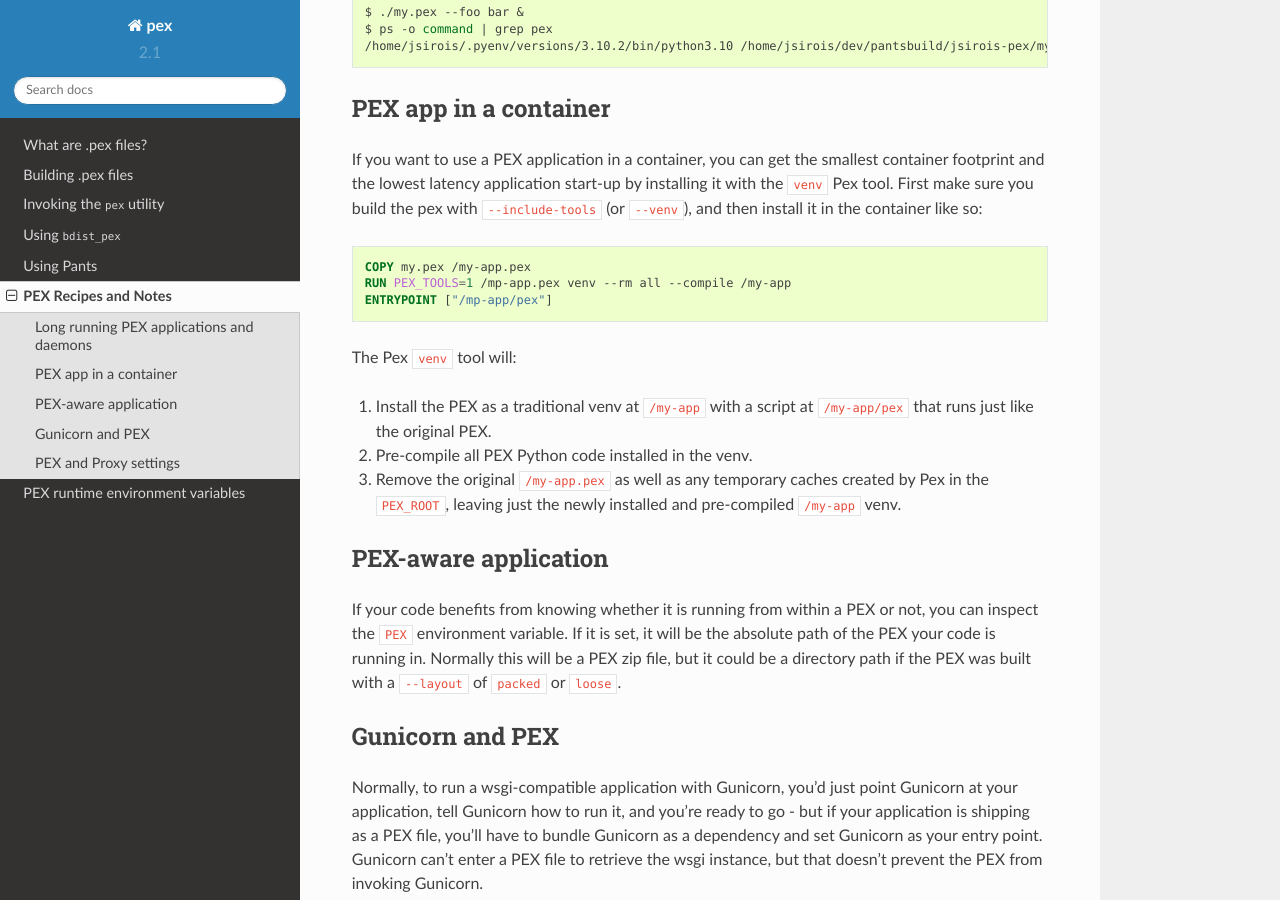
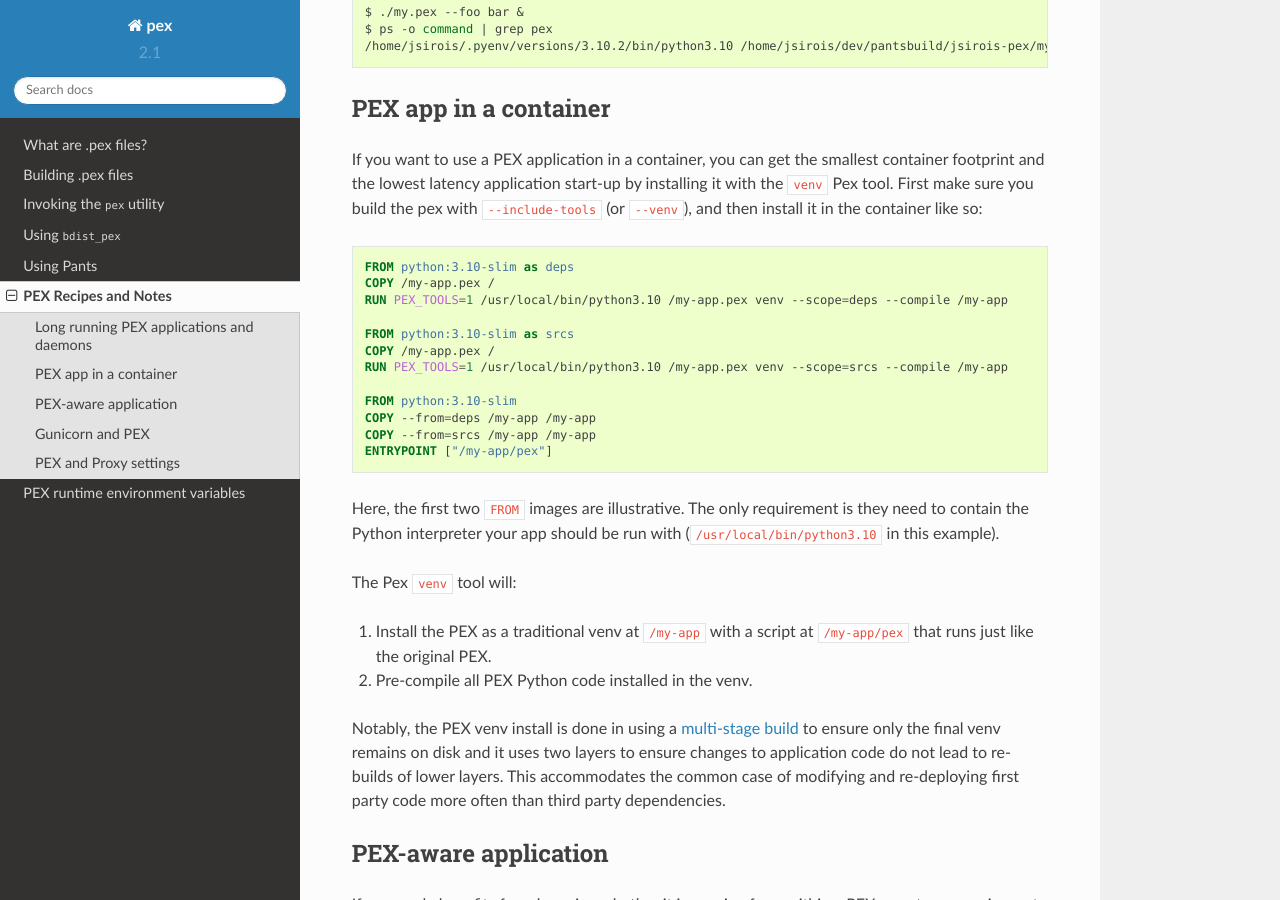
Before and after one commit to pex-tool/pex, a Sphinx documentation site: the page built from docs/recipes.rst, in a window 1280 px wide and 900 px high, scrolled down 666 px. Built offline with Sphinx 7.4.7 and the Read the Docs theme 2.0.0, drawn with Linux system fonts in a browser that asks for light colours.

Commit message:
Update docs.

```diff
--- a/docs/recipes.rst
+++ b/docs/recipes.rst
@@ -43,17 +43,33 @@ container like so:
 
 .. code-block:: dockerfile
 
-    COPY my.pex /my-app.pex
-    RUN PEX_TOOLS=1 /mp-app.pex venv --rm all --compile /my-app
-    ENTRYPOINT ["/mp-app/pex"]
+    FROM python:3.10-slim as deps
+    COPY /my-app.pex /
+    RUN PEX_TOOLS=1 /usr/local/bin/python3.10 /my-app.pex venv --scope=deps --compile /my-app
+
+    FROM python:3.10-slim as srcs
+    COPY /my-app.pex /
+    RUN PEX_TOOLS=1 /usr/local/bin/python3.10 /my-app.pex venv --scope=srcs --compile /my-app
+
+    FROM python:3.10-slim
+    COPY --from=deps /my-app /my-app
+    COPY --from=srcs /my-app /my-app
+    ENTRYPOINT ["/my-app/pex"]
+
+Here, the first two ``FROM`` images are illustrative. The only requirement is they need to contain
+the Python interpreter your app should be run with (``/usr/local/bin/python3.10`` in this example).
 
 The Pex ``venv`` tool will:
 
 1) Install the PEX as a traditional venv at ``/my-app`` with a script at ``/my-app/pex`` that runs
    just like the original PEX.
 2) Pre-compile all PEX Python code installed in the venv.
-3) Remove the original ``/my-app.pex`` as well as any temporary caches created by Pex in the
-   ``PEX_ROOT``, leaving just the newly installed and pre-compiled ``/my-app`` venv.
+
+Notably, the PEX venv install is done in using a
+`multi-stage build <https://docs.docker.com/develop/develop-images/multistage-build/>`_ to ensure
+only the final venv remains on disk and it uses two layers to ensure changes to application code
+do not lead to re-builds of lower layers. This accommodates the common case of modifying and
+re-deploying first party code more often than third party dependencies.
 
 PEX-aware application
 ---------------------
```
